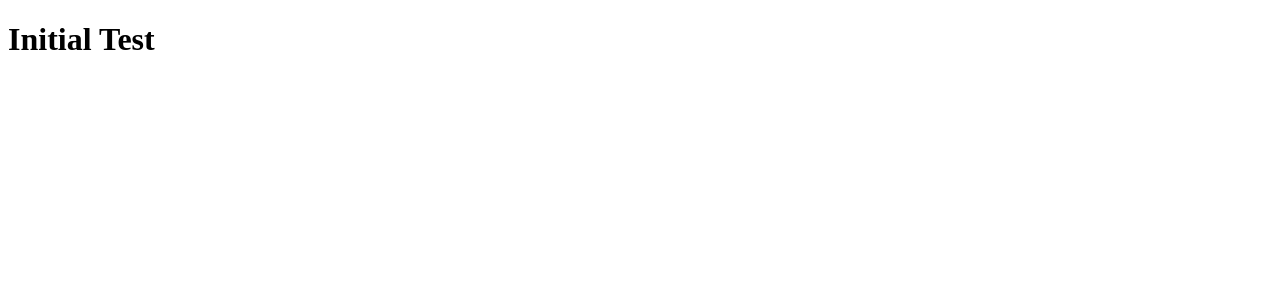
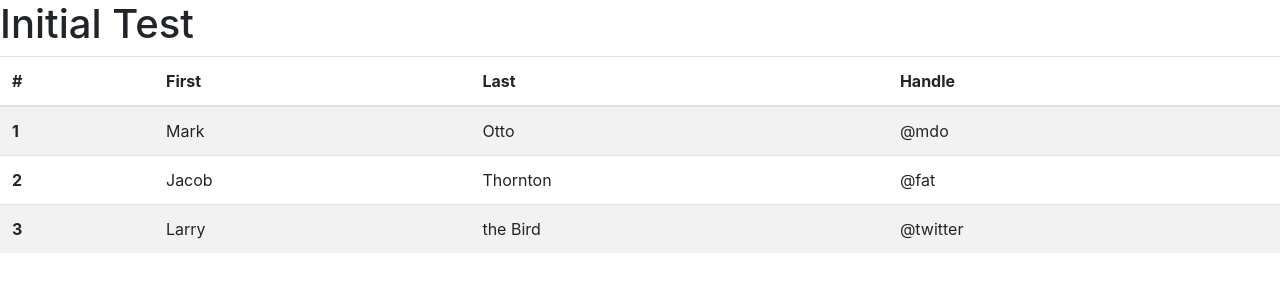
Before and after one commit to snyarde/pash, a plain HTML site: page index.html in a window 1280 px wide. Drawn offline with nearby package versions, Linux system fonts and the light colour scheme.

Commit message:
Adds bootstrap with quick table

```diff
--- a/index.html
+++ b/index.html
@@ -4,9 +4,42 @@
     <meta charset="UTF-8">
     <meta name="viewport" content="width=device-width, initial-scale=1.0">
     <meta http-equiv="X-UA-Compatible" content="ie=edge">
-    <title>Document</title>
+    <!-- Bootstrap CSS -->
+    <link rel="stylesheet" href="https://stackpath.bootstrapcdn.com/bootstrap/4.4.1/css/bootstrap.min.css" integrity="sha384-Vkoo8x4CGsO3+Hhxv8T/Q5PaXtkKtu6ug5TOeNV6gBiFeWPGFN9MuhOf23Q9Ifjh" crossorigin="anonymous">
+
+    <title>Paperless Autoship</title>
 </head>
 <body>
     <h1>Initial Test</h1>
+    <table class="table table-striped">
+        <thead>
+          <tr>
+            <th scope="col">#</th>
+            <th scope="col">First</th>
+            <th scope="col">Last</th>
+            <th scope="col">Handle</th>
+          </tr>
+        </thead>
+        <tbody>
+          <tr>
+            <th scope="row">1</th>
+            <td>Mark</td>
+            <td>Otto</td>
+            <td>@mdo</td>
+          </tr>
+          <tr>
+            <th scope="row">2</th>
+            <td>Jacob</td>
+            <td>Thornton</td>
+            <td>@fat</td>
+          </tr>
+          <tr>
+            <th scope="row">3</th>
+            <td>Larry</td>
+            <td>the Bird</td>
+            <td>@twitter</td>
+          </tr>
+        </tbody>
+      </table>
 </body>
 </html>
```
